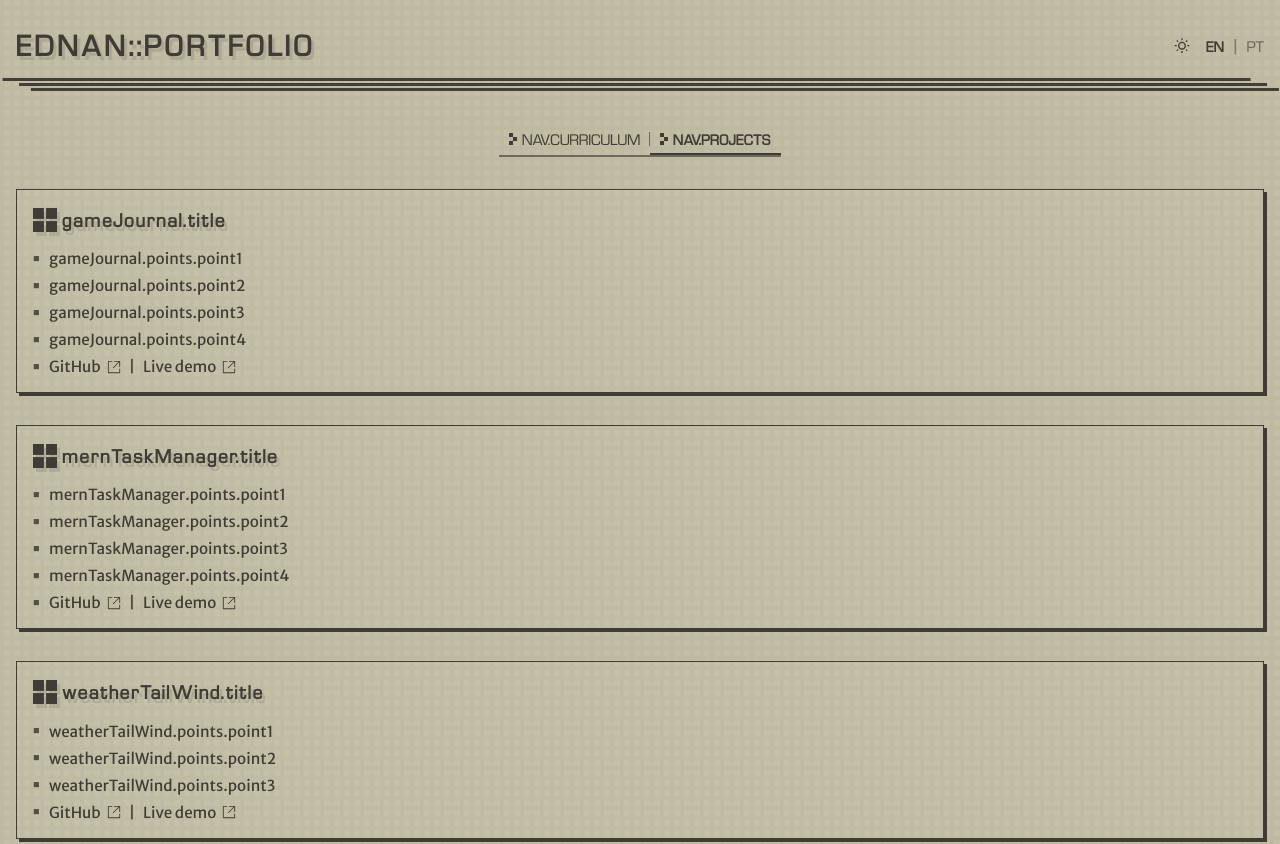
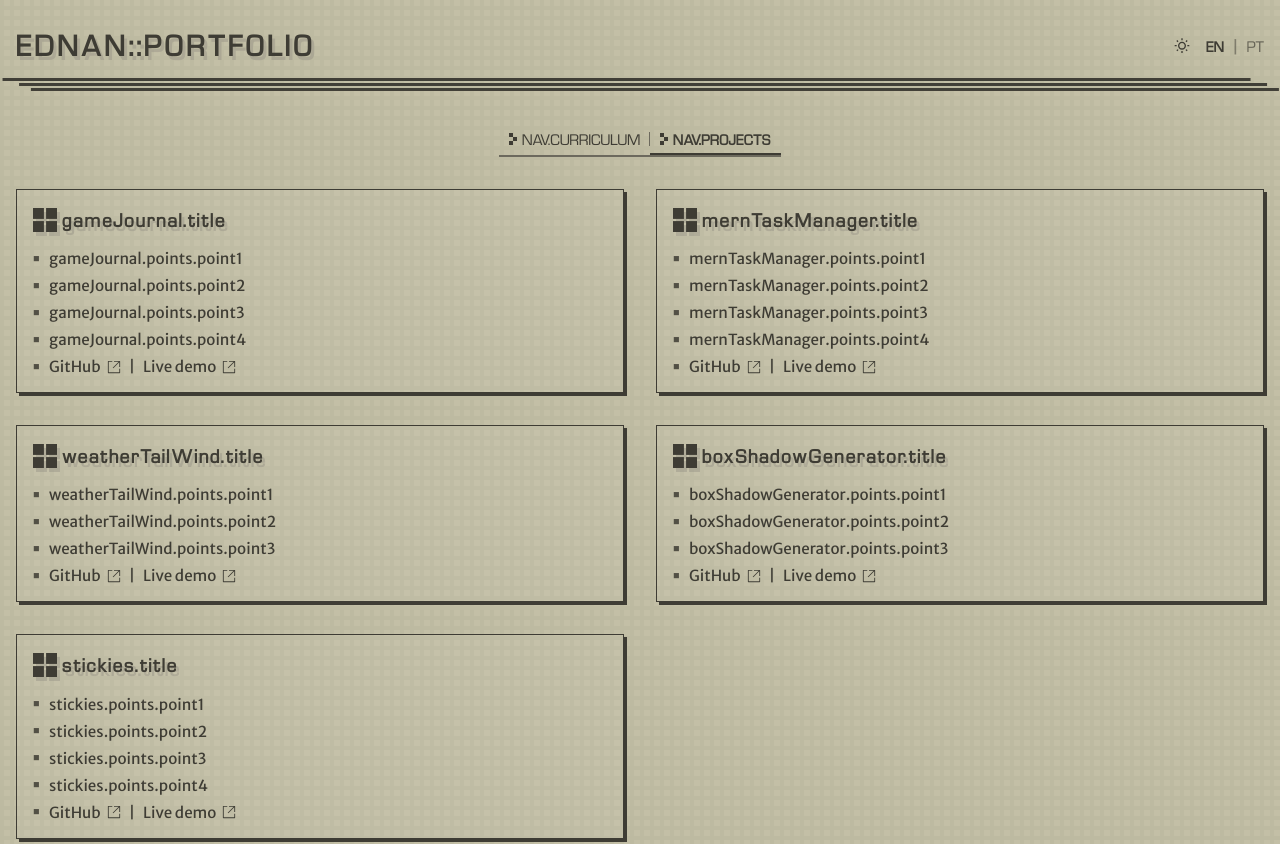
Before and after one commit to ednanf/portfolio, a React (Vite) app: page /projects in a window 1280 px wide. Shown: the top 844 px of the page. Built offline with nearby package versions, Linux system fonts and the light colour scheme; what i18next-resources-to-backend would draw is missing.

Commit message:
fix(ProjectsPage): implement grid layout for project list on larger screens

```diff
--- a/src/pages/ProjectsPage/ProjectsPage.module.css
+++ b/src/pages/ProjectsPage/ProjectsPage.module.css
@@ -20,3 +20,12 @@
   height: 12px;
   flex-shrink: 0;
 }
+
+@media (min-width: 900px) {
+  .projectList {
+    display: grid;
+    grid-template-columns: 1fr 1fr;
+    gap: 2rem;
+    align-items: start;
+  }
+}
--- a/src/pages/ProjectsPage/ProjectsPage.tsx
+++ b/src/pages/ProjectsPage/ProjectsPage.tsx
@@ -3,6 +3,8 @@ import { useTranslation } from 'react-i18next';
 import ProjectCard from '../../components/ProjectCard/ProjectCard';
 import styles from './ProjectsPage.module.css';
 import sharedStyles from '../shared.module.css';
+
+// TODO: Implement grid structure instead of flex on higher resolutions to make it look better
 
 const ProjectsPage: React.FC = () => {
   const { i18n } = useTranslation();
```
